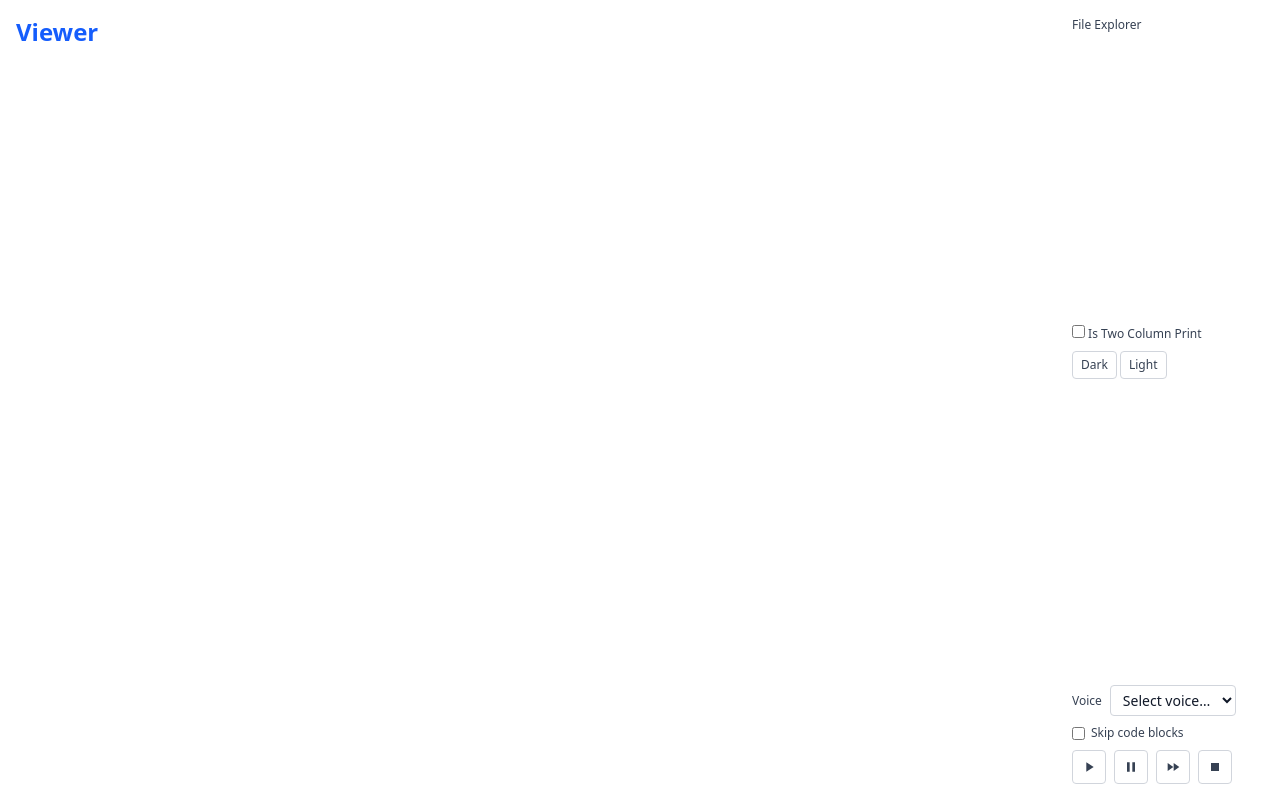
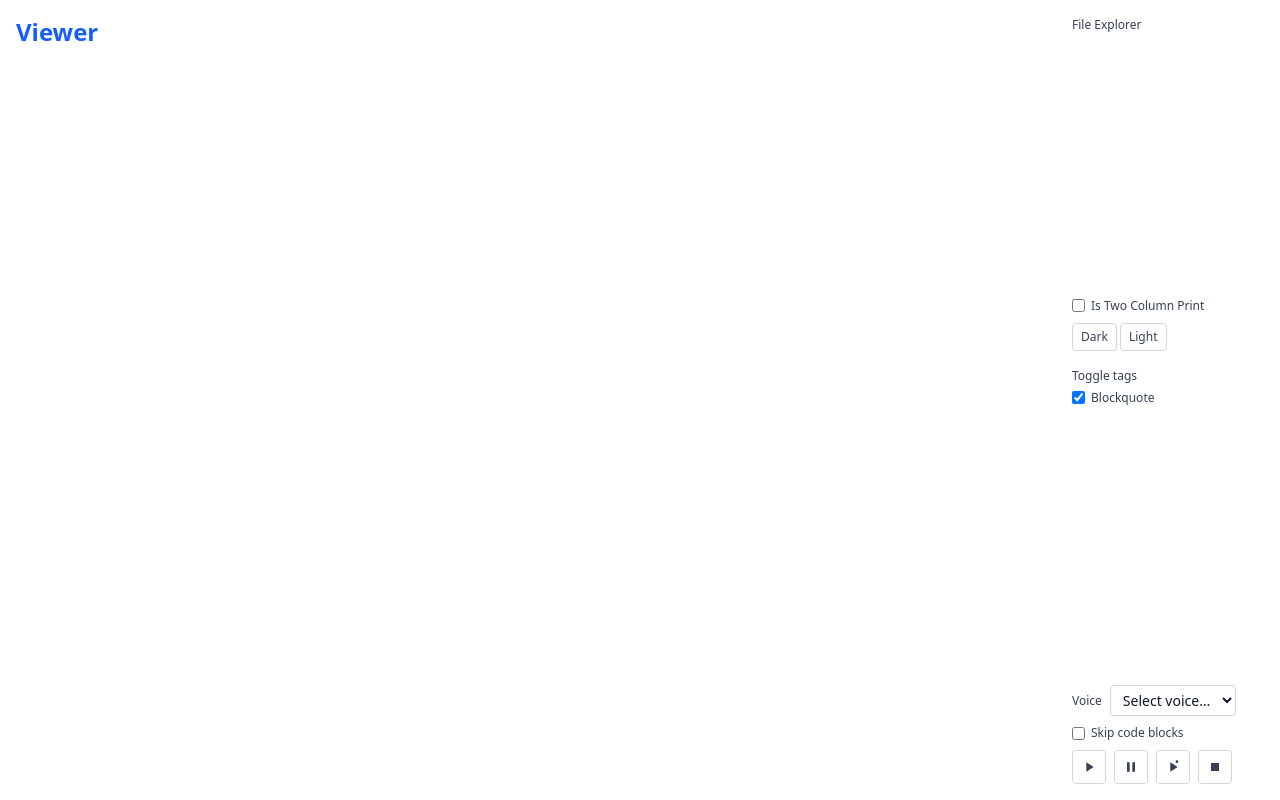
Before and after one commit to sachinchillal/viewer, a website: page src/public/index.html in a window 1280 px wide. Drawn offline with nearby package versions, Linux system fonts and the light colour scheme; no server answers.

Commit message:
Add favicon and app icons; update index.html for icon references and tag toggles

```diff
--- a/src/public/index.html
+++ b/src/public/index.html
@@ -5,6 +5,10 @@
   <meta charset="UTF-8">
   <meta name="viewport" content="width=device-width, initial-scale=1.0">
   <title>Viewer</title>
+  <link rel="apple-touch-icon" sizes="180x180" href="/apple-touch-icon.png">
+  <link rel="icon" type="image/png" sizes="32x32" href="/favicon-32x32.png">
+  <link rel="icon" type="image/png" sizes="16x16" href="/favicon-16x16.png">
+  <link rel="manifest" href="/site.webmanifest">
   <script src="https://cdn.jsdelivr.net/npm/marked@12.0.0/marked.min.js"></script>
   <!-- Highlight.js for syntax highlighting (dark + light) -->
   <link rel="stylesheet" href="https://cdnjs.cloudflare.com/ajax/libs/highlight.js/11.9.0/styles/github-dark.min.css"
@@ -75,22 +79,22 @@
       top: 1rem;
       max-height: calc(100vh - 2rem);
       overflow-y: auto;
+      font-size: 12px;
     }
 
     .right-sidebar {
-      font-size: 12px;
       height: calc(100vh - 2rem);
     }
 
     .toc-sidebar a {
       display: block;
       padding: 0.25rem 0;
-      font-size: 0.875rem;
       color: inherit;
       text-decoration: none;
       border-left: 2px solid transparent;
       padding-left: 0.5rem;
       margin-left: 0;
+      font-size: 12px;
     }
 
     .toc-sidebar a:hover {
@@ -223,16 +227,22 @@
         <i class="mt-auto"></i>
 
         <div class="flex flex-col gap-2 mt-2">
-          <label for="is-two-column-print" class="font-medium text-gray-700 dark:text-gray-300 shrink-0">
-            <input type="checkbox" id="is-two-column-print" class="px-2 py-1 rounded border transition-colors"
-              placeholder="Is Two Column Print">
-            Is Two Column Print</label>
+          <label for="is-two-column-print"
+            class="w-full flex items-center gap-1.5 cursor-pointer select-none text-gray-700 dark:text-gray-300 shrink-0">
+            <input type="checkbox" id="is-two-column-print"
+              class="rounded border-gray-300 dark:border-gray-600 text-blue-600 focus:ring-blue-500 dark:bg-gray-800">
+            <span>Is Two Column Print</span>
+          </label>
           <div>
             <button type="button" id="btn-dark"
               class="px-2 py-1 rounded border border-gray-300 dark:border-gray-600 bg-white dark:bg-gray-800 text-gray-700 dark:text-gray-300 hover:bg-gray-100 dark:hover:bg-gray-700 focus:ring-2 focus:ring-blue-500 focus:outline-none transition-colors">Dark</button>
             <button type="button" id="btn-light"
               class="px-2 py-1 rounded border border-gray-300 dark:border-gray-600 bg-white dark:bg-gray-800 text-gray-700 dark:text-gray-300 hover:bg-gray-100 dark:hover:bg-gray-700 focus:ring-2 focus:ring-blue-500 focus:outline-none transition-colors">Light</button>
           </div>
+        </div>
+        <div class="mt-4">
+          <p class="font-medium text-gray-700 dark:text-gray-400">Toggle tags</p>
+          <div id="tag-toggle-controls" class="mt-1 flex flex-col gap-1"></div>
         </div>
         <i class="mt-auto"></i>
         <div id="voice-controller" class="mt-6 no-print flex flex-wrap items-center gap-2 justify-start">
@@ -264,7 +274,8 @@
           <button type="button" id="btn-resume" title="Resume"
             class="p-2 rounded text-sm border border-gray-300 dark:border-gray-600 bg-white dark:bg-gray-800 text-gray-700 dark:text-gray-300 hover:bg-gray-100 dark:hover:bg-gray-700 focus:ring-2 focus:ring-blue-500 focus:outline-none transition-colors">
             <svg class="w-4 h-4" fill="currentColor" viewBox="0 0 24 24" aria-hidden="true">
-              <path d="M4 18l8.5-6L4 6v12zm9-12v12l8.5-6L13 6z" />
+              <path d="M8 5v14l11-7L8 5z" />
+              <circle cx="18" cy="4" r="2" />
             </svg>
           </button>
           <button type="button" id="btn-stop" title="Stop"
@@ -283,6 +294,14 @@
     const THEME_DARK = 'dark';
     const THEME_LIGHT = 'light';
     const htmlElement = document.documentElement;
+    const TAGS_TO_TOGGLE = [
+      {
+        tag: 'blockquote',
+        label: 'Blockquote'
+      }
+    ];
+    const TAG_TOGGLE_STORAGE_KEY = 'viewer-tag-toggles';
+    const tagToggleContainer = document.getElementById('tag-toggle-controls');
     // Voice
     const VOICE_STORAGE_KEY = 'viewer-voice';
     const SKIP_CODE_BLOCKS_KEY = 'viewer-skip-code-blocks';
@@ -304,6 +323,7 @@
     initTheme();
     initVoiceController();
     initTwoColumnPrint();
+    initTagToggles();
 
 
     function init() {
@@ -360,6 +380,74 @@
 
     function updateTwoColumnPrintClass(enabled) {
       document.body.classList.toggle('two-column-print', enabled);
+    }
+
+    function getSavedTagToggles() {
+      try {
+        const raw = localStorage.getItem(TAG_TOGGLE_STORAGE_KEY);
+        return raw ? JSON.parse(raw) : {};
+      } catch (e) {
+        console.error('Failed to parse tag toggle settings', e);
+        return {};
+      }
+    }
+
+    function saveTagToggles(map) {
+      try {
+        localStorage.setItem(TAG_TOGGLE_STORAGE_KEY, JSON.stringify(map || {}));
+      } catch (e) {
+        console.error('Failed to save tag toggle settings', e);
+      }
+    }
+
+    function initTagToggles() {
+      if (!tagToggleContainer || !Array.isArray(TAGS_TO_TOGGLE) || TAGS_TO_TOGGLE.length === 0) return;
+
+      const saved = getSavedTagToggles();
+      tagToggleContainer.innerHTML = '';
+
+      TAGS_TO_TOGGLE.forEach(({ tag, label }) => {
+        const id = `toggle-tag-${tag}`;
+        const isEnabled = saved[tag] !== false;
+
+        const wrapper = document.createElement('label');
+        wrapper.setAttribute('for', id);
+        wrapper.className = 'w-full flex items-center gap-1.5 cursor-pointer select-none text-gray-700 dark:text-gray-300';
+        wrapper.innerHTML = `
+          <input type="checkbox" id="${id}" data-tag-toggle="${tag}"
+            class="rounded border-gray-300 dark:border-gray-600 text-blue-600 focus:ring-blue-500 dark:bg-gray-800">
+          <span>${label}</span>
+        `;
+
+        const input = wrapper.querySelector('input');
+        if (input) {
+          input.checked = isEnabled;
+          input.addEventListener('change', () => {
+            const current = getSavedTagToggles();
+            current[tag] = input.checked;
+            saveTagToggles(current);
+            applyTagVisibility(current);
+          });
+        }
+
+        tagToggleContainer.appendChild(wrapper);
+      });
+
+      applyTagVisibility(saved);
+    }
+
+    function applyTagVisibility(settings) {
+      const fileContentElement = document.getElementById('file-content');
+      if (!fileContentElement || !Array.isArray(TAGS_TO_TOGGLE)) return;
+
+      const state = settings || getSavedTagToggles();
+
+      TAGS_TO_TOGGLE.forEach(({ tag }) => {
+        const enabled = state[tag] !== false;
+        fileContentElement.querySelectorAll(tag).forEach((el) => {
+          el.classList.toggle('hidden', !enabled);
+        });
+      });
     }
     function applyTheme(mode) {
       // Toggle the 'dark' class on the <html> element
@@ -478,7 +566,7 @@
       fetch(url)
         .then(response => response.json())
         .then(data => {
-          console.log(data);
+
           // const directories = root ? ['..', ...data] : data;
           const directories = ['..', ...data.list];
           renderDirectories(directories);
@@ -504,7 +592,7 @@
       }).join('');
     }
     function handleDirectoryClick(directory) {
-      console.log('handleDirectoryClick', directory);
+
       if (directory === '..') {
         // Go back to parent directory
         if (currentRootDirectory === '') {
@@ -513,7 +601,7 @@
         } else {
           // Remove the last path segment or add another '..'
           const pathParts = currentRootDirectory.split('/').filter(p => p);
-          console.log('pathParts', pathParts);
+
           if (pathParts.length > 0 && pathParts[pathParts.length - 1] !== '..') {
             // Remove the last path segment if it's not '..'
             pathParts.pop();
@@ -566,7 +654,7 @@
         nav.appendChild(a);
       });
       const title = document.createElement('div');
-      title.className = 'font-semibold text-sm mb-2 text-gray-700 dark:text-gray-300';
+      title.className = 'font-semibold mb-2 text-gray-700 dark:text-gray-300';
       title.textContent = 'Table of Contents';
       tocSidebar.innerHTML = '';
       tocSidebar.appendChild(title);
@@ -590,6 +678,15 @@
         fileContentElement.innerHTML = '';
         voiceControllerContent = '';
         return;
+      }
+
+      function escapeHtml(text) {
+        return String(text)
+          .replace(/&/g, '&amp;')
+          .replace(/</g, '&lt;')
+          .replace(/>/g, '&gt;')
+          .replace(/"/g, '&quot;')
+          .replace(/'/g, '&#39;');
       }
 
       // Extension -> highlight.js language for raw source files (no Markdown)
@@ -624,18 +721,14 @@
 
       if (language) {
         // Raw source file: render as a single code block (no Markdown)
-        const escaped = fileContent
-          .replace(/&/g, '&amp;')
-          .replace(/</g, '&lt;')
-          .replace(/>/g, '&gt;')
-          .replace(/"/g, '&quot;');
+        const escaped = escapeHtml(fileContent);
         fileContentElement.innerHTML = `<pre><code class="language-${language}">${escaped}</code></pre>`;
       } else {
         // Markdown or unknown: parse as Markdown
         const renderer = new marked.Renderer();
         renderer.code = function (code, lang) {
           const langClass = lang ? ` class="language-${lang}"` : '';
-          return `<pre><code${langClass}>${code}</code></pre>`;
+          return `<pre><code${langClass}>${escapeHtml(code)}</code></pre>`;
         };
         marked.setOptions({
           breaks: true,
@@ -646,6 +739,8 @@
         });
         fileContentElement.innerHTML = marked.parse(fileContent);
       }
+
+      applyTagVisibility();
 
       voiceControllerContent = fileContentElement.innerText || '';
 
```
Also changed, not shown: src/public/android-chrome-192x192.png (added), src/public/android-chrome-512x512.png (added), src/public/apple-touch-icon.png (added), src/public/favicon-16x16.png (added), src/public/favicon-32x32.png (added), src/public/favicon.ico (added), src/public/site.webmanifest (added).
